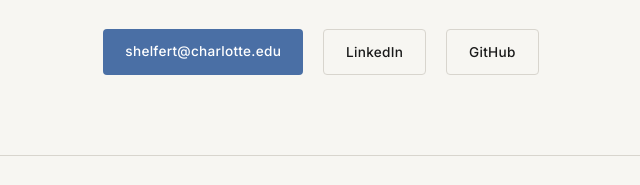
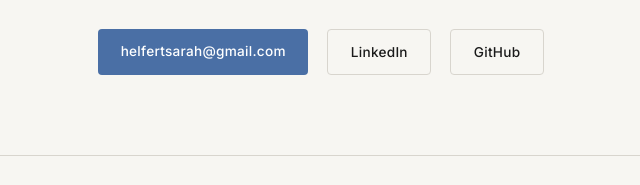
Before and after one commit to sarahhelfert/sarahhelfert.github.io, a plain HTML site: page index.html in a window 1280 px wide. Shown: the part 3878-4063 px from the top of the page, 319-959 px from the left. Drawn offline with Linux system fonts and the light colour scheme.

Commit message:
Update index.html

```diff
--- a/index.html
+++ b/index.html
@@ -593,7 +593,7 @@
     finishing my PhD in December 2026. Always happy to talk.
   </p>
   <div class="contact-links">
-    <a class="btn btn-primary" href="mailto:shelfert@charlotte.edu">shelfert@charlotte.edu</a>
+    <a class="btn btn-primary" href="mailto:helfertsarah@gmail.com">helfertsarah@gmail.com</a>
     <a class="btn btn-outline" href="https://linkedin.com/in/sarahhelfert" target="_blank">LinkedIn</a>
     <a class="btn btn-outline" href="https://github.com/sarahhelfert" target="_blank">GitHub</a>
   </div>
```
